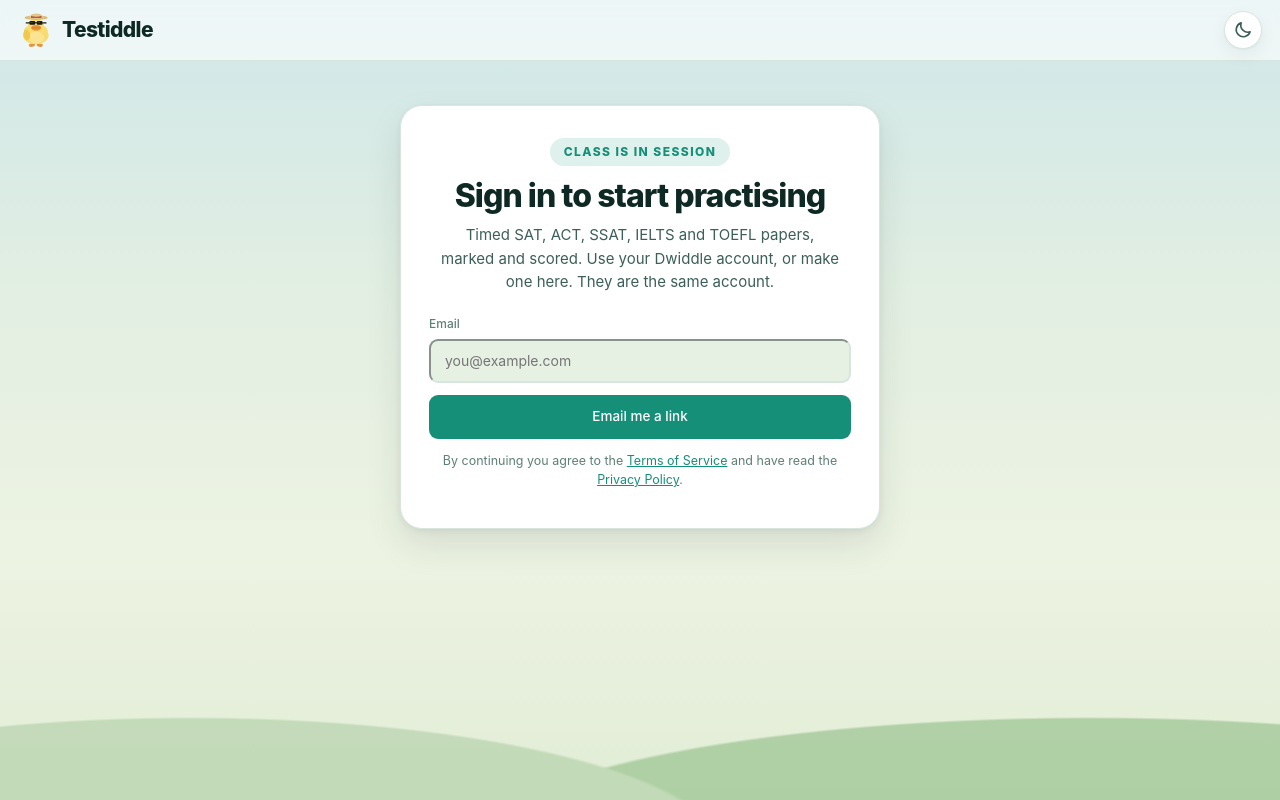
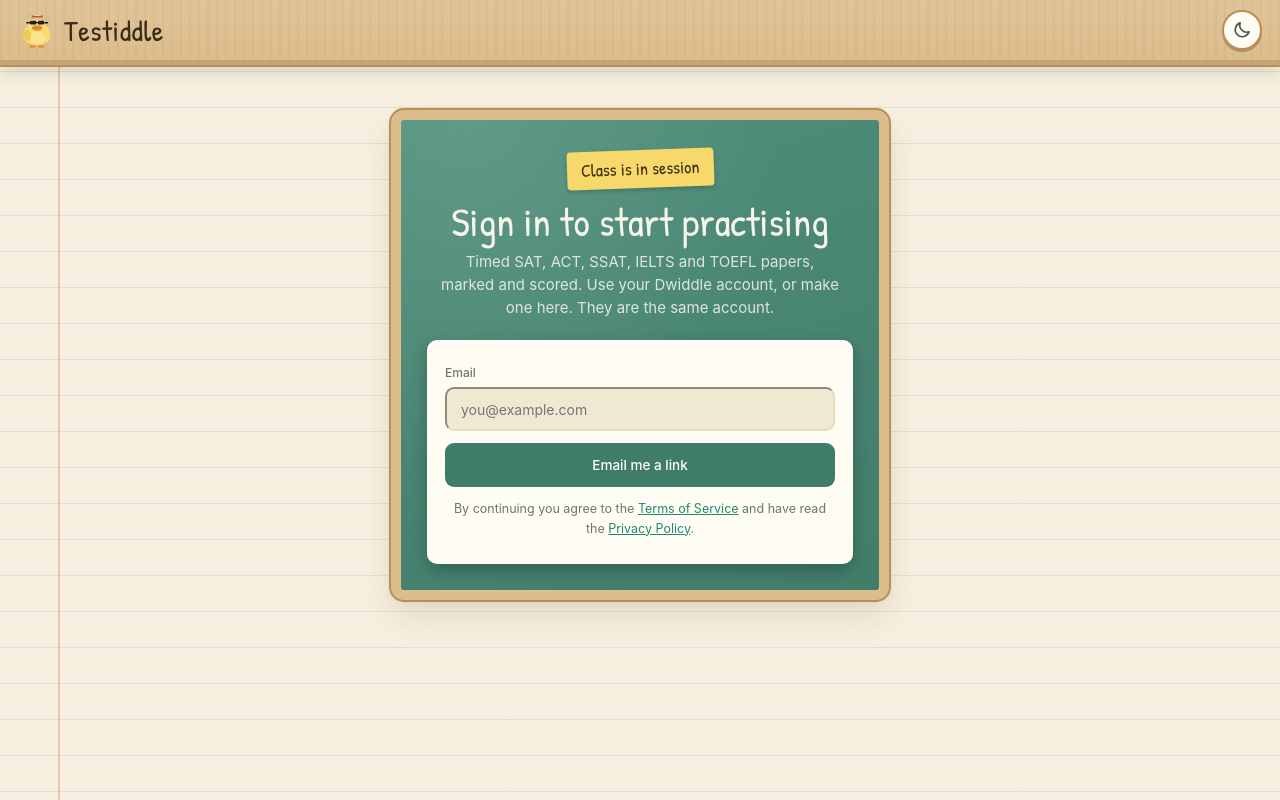
Before and after one commit to pachdono/testiddle, a React (Vite) app: page / in a window 1280 px wide. Built offline with nearby package versions, Linux system fonts and the light colour scheme; no server answers.

Commit message:
Testiddle: classroom theme in soft colours, light wood desk bar, chalkboard headings, ruled paper

```diff
--- a/src/App.jsx
+++ b/src/App.jsx
@@ -27,7 +27,7 @@
 function Top({ theme, setTheme }) {
   return (
     <header className="ti-top">
-      <a className="ti-brand" href="/"><Duck size={34} shadow={false} /><b>Testiddle</b></a>
+      <a className="ti-brand" href="/"><Duck size={36} shadow={false} /><b>Testiddle</b></a>
       <ThemeButton theme={theme} setTheme={setTheme} />
     </header>
   );
--- a/src/main.jsx
+++ b/src/main.jsx
@@ -1,6 +1,7 @@
 import { StrictMode } from "react";
 import { createRoot } from "react-dom/client";
 import App from "./App.jsx";
+import "@fontsource/patrick-hand/400.css";
 import "./styles.css";
 import "./testiddle.css";
 import { savedTheme, applyTheme } from "./theme.js";
--- a/src/testiddle.css
+++ b/src/testiddle.css
@@ -1,126 +1,182 @@
-/* Testiddle wears Dwiddle's start page: the Duck Lagoon. Pale aqua sky, sea glass
-   teal, soft green hills and clean white cards, with a highlighter yellow for the
-   small badges. Light is the lagoon by day, dark is the same lagoon at dusk. Only
-   these colours change; the components are Dwiddle's own. */
+/* Testiddle is a classroom, in Dwiddle's soft colours. Cream ruled paper with a red
+   margin, a light wood desk bar, a sage green chalkboard in a wooden frame for the
+   headings, and highlighter yellow for the badges. Light is the classroom by day,
+   dark is the same room with the lights low. Only these colours change; the
+   components are Dwiddle's own. */
+
+:root {
+  --chalk-font: "Patrick Hand", "Segoe Print", "Comic Sans MS", cursive;
+  --ti-wood: #dcbd8c;
+  --ti-wood-2: #c9a572;
+  --ti-wood-3: #b88f58;
+  --ti-board: #4f8f7b;
+  --ti-board-2: #427d6a;
+  --ti-chalk: #f7f5ea;
+  --ti-pencil: #f6d86b;
+}
 
 :root[data-theme="light"] {
-  --bg: #edf3e2;
-  --panel: #e6f0e3;
-  --surface: #ffffff;
-  --sunken: #f3f8f2;
-  --hover: #eaf4f0;
-  --active: #dcece6;
-  --line: #d6e6df;
-  --line-soft: #e5f0ea;
-  --ink: #0e2923;
-  --ink-2: #3c5f57;
-  --ink-3: #5f8077;
-  --accent: #168f79;
-  --accent-soft: #def1ec;
+  --bg: #f7f0e0;
+  --panel: #f1e8d2;
+  --surface: #fffcf4;
+  --sunken: #f8f1df;
+  --hover: #f2e9d1;
+  --active: #eadfc0;
+  --line: #e7dbbd;
+  --line-soft: #f0e6cd;
+  --ink: #26352d;
+  --ink-2: #4b5a50;
+  --ink-3: #6b786b;
+  --accent: #23896f;
+  --accent-soft: #e0efe4;
   --accent-ink: #ffffff;
-  --good: #168f79;
-  --good-soft: #def1ec;
-  --good-line: #b5dccf;
+  --good: #23896f;
+  --good-soft: #e0efe4;
+  --good-line: #b6d8c4;
   --warn: #b4531a;
-  --warn-soft: #fdf0e6;
-  --warn-line: #f0c8b0;
-  --btn: #168f79;
+  --warn-soft: #fbeadb;
+  --warn-line: #efc7a6;
+  --btn: #3f7d6a;
   --btn-ink: #ffffff;
-  --dash: #c4dcd3;
+  --dash: #d8c9a4;
   --hl-key: #fbe7a6;
-  --shadow: 0 1px 2px rgba(14, 41, 35, 0.05), 0 6px 18px rgba(14, 41, 35, 0.06);
-  --shadow-lift: 0 2px 6px rgba(14, 41, 35, 0.07), 0 16px 36px rgba(14, 41, 35, 0.1);
+  --shadow: 0 1px 2px rgba(90, 65, 25, 0.06), 0 6px 16px rgba(90, 65, 25, 0.07);
+  --shadow-lift: 0 2px 6px rgba(90, 65, 25, 0.08), 0 16px 34px rgba(90, 65, 25, 0.12);
   color-scheme: light;
 }
 
 :root[data-theme="dark"] {
-  --bg: #0f1f1c;
-  --panel: #0c1916;
-  --surface: #162a26;
-  --sunken: #12231f;
-  --hover: #1c332e;
-  --active: #234038;
-  --line: #264139;
-  --line-soft: #1d3530;
-  --ink: #e9f3ee;
-  --ink-2: #b7cfc6;
-  --ink-3: #8fb0a5;
-  --accent: #5ed0b6;
-  --accent-soft: #17382f;
-  --accent-ink: #0a1d18;
-  --good: #6fd9b8;
-  --good-soft: #17382f;
-  --good-line: #2b6554;
+  --bg: #1b2621;
+  --panel: #16201c;
+  --surface: #243430;
+  --sunken: #1f2d28;
+  --hover: #2b3d37;
+  --active: #33473f;
+  --line: #34483f;
+  --line-soft: #2a3c35;
+  --ink: #f0efe3;
+  --ink-2: #c7cfc0;
+  --ink-3: #a1ada0;
+  --accent: #7fd9bd;
+  --accent-soft: #1f4036;
+  --accent-ink: #10241c;
+  --good: #86dcc0;
+  --good-soft: #1f4036;
+  --good-line: #2f6a56;
   --warn: #f0a878;
   --warn-soft: #3a261a;
   --warn-line: #6a4528;
-  --btn: #5ed0b6;
-  --btn-ink: #0a1d18;
-  --dash: #2f4d44;
+  --btn: #7fd9bd;
+  --btn-ink: #10241c;
+  --dash: #3f554a;
   --hl-key: #6b5a1c;
-  --shadow: 0 1px 2px rgba(0, 0, 0, 0.3), 0 6px 18px rgba(0, 0, 0, 0.25);
-  --shadow-lift: 0 2px 6px rgba(0, 0, 0, 0.35), 0 16px 36px rgba(0, 0, 0, 0.4);
+  --shadow: 0 1px 2px rgba(0, 0, 0, 0.3), 0 6px 16px rgba(0, 0, 0, 0.25);
+  --shadow-lift: 0 2px 6px rgba(0, 0, 0, 0.35), 0 16px 34px rgba(0, 0, 0, 0.4);
+  --ti-wood: #5b4430;
+  --ti-wood-2: #4a3626;
+  --ti-wood-3: #3b2a1c;
+  --ti-board: #2f5f50;
+  --ti-board-2: #264f43;
   color-scheme: dark;
 }
 
 body { background: var(--bg); }
 
-/* the lagoon: sky above, soft hills along the bottom */
+/* ruled paper, with the red margin line down the left */
 .ti-shell {
   position: relative; min-height: 100vh; display: flex; flex-direction: column; color: var(--ink);
-  background: linear-gradient(180deg, #cfe7e9 0%, #e3efe2 38%, #edf3e2 70%, #e1edd6 100%) fixed;
+  background-color: var(--bg);
+  background-image: repeating-linear-gradient(to bottom, transparent 0 35px, rgba(80, 120, 165, 0.14) 35px 36px);
+  background-attachment: local;
 }
-:root[data-theme="dark"] .ti-shell { background: linear-gradient(180deg, #123029 0%, #0f1f1c 45%, #0c1916 100%) fixed; }
-.ti-shell::before {
-  content: ""; position: fixed; left: -5vw; right: -5vw; bottom: -6vh; height: 26vh; pointer-events: none; z-index: 0; opacity: 0.55;
-  background:
-    radial-gradient(60% 100% at 18% 100%, #a9cba0 0 62%, transparent 63%),
-    radial-gradient(70% 100% at 82% 100%, #86b77d 0 62%, transparent 63%);
-}
-:root[data-theme="dark"] .ti-shell::before { opacity: 0.22; filter: saturate(0.7) brightness(0.6); }
+:root[data-theme="dark"] .ti-shell { background-image: repeating-linear-gradient(to bottom, transparent 0 35px, rgba(255, 255, 255, 0.05) 35px 36px); }
+.ti-shell::after { content: ""; position: fixed; top: 0; bottom: 0; left: 58px; width: 2px; background: rgba(214, 105, 105, 0.32); pointer-events: none; z-index: 0; }
+:root[data-theme="dark"] .ti-shell::after { background: rgba(240, 140, 140, 0.18); }
 .ti-shell > * { position: relative; z-index: 1; }
 
+/* the desk bar: light wood with a little grain */
 .ti-top {
   position: sticky; top: 0; z-index: 20;
   display: flex; align-items: center; justify-content: space-between; gap: 12px;
-  padding: 10px max(18px, env(safe-area-inset-right)) 10px max(18px, env(safe-area-inset-left));
-  background: rgba(255, 255, 255, 0.62); backdrop-filter: blur(14px); -webkit-backdrop-filter: blur(14px);
-  border-bottom: 1px solid var(--line);
-  color: var(--ink);
+  padding: 9px max(18px, env(safe-area-inset-right)) 9px max(18px, env(safe-area-inset-left));
+  background:
+    repeating-linear-gradient(90deg, rgba(120, 80, 30, 0.05) 0 2px, transparent 2px 9px),
+    linear-gradient(180deg, color-mix(in srgb, var(--ti-wood) 100%, #fff 12%), var(--ti-wood));
+  border-bottom: 5px solid var(--ti-wood-2);
+  box-shadow: 0 2px 0 var(--ti-wood-3), 0 8px 16px rgba(60, 40, 15, 0.14);
+  color: #3a2a18;
 }
-:root[data-theme="dark"] .ti-top { background: rgba(15, 31, 28, 0.7); }
-.ti-brand { display: inline-flex; align-items: center; gap: 10px; color: var(--ink); text-decoration: none; }
-.ti-brand b { font-weight: 800; font-size: 21px; letter-spacing: -0.03em; line-height: 1; }
-.ti-theme { display: grid; place-items: center; width: 38px; height: 38px; border-radius: 50%; border: 1px solid var(--line); background: var(--surface); color: var(--ink-2); cursor: pointer; box-shadow: var(--shadow); transition: transform 0.15s, color 0.15s; }
-.ti-theme:hover { color: var(--accent); transform: translateY(-1px); }
+:root[data-theme="dark"] .ti-top { color: #f0e2c9; }
+.ti-brand { display: inline-flex; align-items: center; gap: 10px; color: inherit; text-decoration: none; }
+.ti-brand b { font-family: var(--chalk-font); font-weight: 400; font-size: 29px; letter-spacing: 0.02em; line-height: 1; }
+.ti-theme { display: grid; place-items: center; width: 40px; height: 40px; border-radius: 50%; border: 2px solid var(--ti-wood-3); background: var(--surface); color: var(--ink-2); cursor: pointer; box-shadow: 0 2px 0 var(--ti-wood-3); transition: transform 0.12s, box-shadow 0.12s; }
+.ti-theme:hover { transform: translateY(-1px); box-shadow: 0 3px 0 var(--ti-wood-3); }
+.ti-theme:active { transform: translateY(2px); box-shadow: 0 0 0 var(--ti-wood-3); }
 .ti-theme:focus-visible { outline: 3px solid var(--accent); outline-offset: 2px; }
 
-.ti-main { flex: 1; width: 100%; max-width: 1100px; margin: 0 auto; padding: 14px 16px 56px; }
-.ti-main .page { padding-top: 12px; }
-.ti-main .card { border-radius: 14px; border-color: var(--line); }
+.ti-main { flex: 1; width: 100%; max-width: 1100px; margin: 0 auto; padding: 22px 16px 56px; }
+.ti-main .page { padding-top: 0; }
+
+/* every page opens with a chalkboard in a wooden frame */
+.ti-main .page-head {
+  position: relative; margin: 6px 0 38px; padding: 20px 26px 22px; border-radius: 12px; color: var(--ti-chalk);
+  background:
+    radial-gradient(120% 160% at 12% 0%, rgba(255, 255, 255, 0.1), transparent 55%),
+    linear-gradient(160deg, var(--ti-board), var(--ti-board-2));
+  border: 9px solid var(--ti-wood); outline: 2px solid var(--ti-wood-3); outline-offset: -1px;
+  box-shadow: var(--shadow-lift);
+}
+.ti-main .page-head h1 { margin: 0 0 4px; font-family: var(--chalk-font); font-weight: 400; font-size: 42px; line-height: 1.05; letter-spacing: 0.01em; color: var(--ti-chalk); text-shadow: 0 0 1px rgba(255, 255, 255, 0.5); }
+.ti-main .page-head p { margin: 0; font-size: 15px; color: rgba(247, 245, 234, 0.85); }
+/* the chalk tray under it, with a stick of chalk and an eraser */
+.ti-main .page-head::after {
+  content: ""; position: absolute; left: 26px; right: 26px; bottom: -22px; height: 11px; border-radius: 0 0 6px 6px;
+  background: linear-gradient(180deg, var(--ti-wood-2), var(--ti-wood-3)); box-shadow: 0 4px 8px rgba(60, 40, 15, 0.18);
+}
+.ti-main .page-head::before {
+  content: ""; position: absolute; right: 78px; bottom: -17px; width: 36px; height: 7px; border-radius: 3px; z-index: 1;
+  background: linear-gradient(180deg, #fffdf2, #e8e4d2);
+  box-shadow: -56px 0 0 -1px #f6d86b, 60px -2px 0 3px #7a8a82;
+}
+
+.ti-main .card { border-radius: 12px; border-color: var(--line); }
 
 /* a highlighter stroke behind the small badges */
-.ti-main .pill { background: color-mix(in srgb, #fbe7a6 70%, var(--surface)); color: #3b3210; border-color: transparent; }
-:root[data-theme="dark"] .ti-main .pill { background: color-mix(in srgb, #fbe7a6 24%, var(--surface)); color: #fdf0c4; }
+.ti-main .pill { background: color-mix(in srgb, #fbe7a6 78%, var(--surface)); color: #3b3210; border-color: transparent; }
+:root[data-theme="dark"] .ti-main .pill { background: color-mix(in srgb, #fbe7a6 26%, var(--surface)); color: #fdf0c4; }
 
-.ti-foot { display: flex; flex-wrap: wrap; align-items: center; justify-content: center; gap: 8px 18px; padding: 16px 16px 26px; font-size: 13px; color: var(--ink-3); }
+.ti-foot { display: flex; flex-wrap: wrap; align-items: center; justify-content: center; gap: 8px 18px; padding: 14px 16px 24px; margin-top: 8px; border-top: 6px solid var(--ti-wood); font-size: 13px; color: var(--ink-3); background: color-mix(in srgb, var(--ti-wood) 22%, var(--bg)); }
 .ti-foot a, .ti-linkbtn { color: var(--ink-2); font: inherit; font-weight: 600; text-decoration: underline; text-underline-offset: 3px; background: none; border: 0; padding: 0; cursor: pointer; }
 
-/* the front door */
+/* the front door: the same board, with the sign in form pinned to it */
 .ti-door { flex: 1; display: grid; place-items: start center; padding: 44px 16px 64px; }
 .ti-board {
-  width: min(480px, 100%); padding: 32px 28px 26px; border-radius: 22px; text-align: center;
-  background: var(--surface); border: 1px solid var(--line); box-shadow: var(--shadow-lift); color: var(--ink);
+  position: relative; width: min(500px, 100%); padding: 30px 26px 26px; border-radius: 14px; text-align: center; color: var(--ti-chalk);
+  background:
+    radial-gradient(120% 140% at 15% 0%, rgba(255, 255, 255, 0.1), transparent 55%),
+    linear-gradient(160deg, var(--ti-board), var(--ti-board-2));
+  border: 11px solid var(--ti-wood); outline: 2px solid var(--ti-wood-3); outline-offset: -1px;
+  box-shadow: var(--shadow-lift);
 }
-.ti-kicker { display: inline-block; margin: 0 0 12px; padding: 5px 14px; border-radius: 999px; background: var(--accent-soft); color: var(--accent); font-size: 12px; font-weight: 800; letter-spacing: 0.12em; text-transform: uppercase; }
-.ti-board h1 { margin: 0 0 10px; font-weight: 800; font-size: 32px; line-height: 1.1; letter-spacing: -0.03em; }
-.ti-sub { margin: 0 auto 22px; max-width: 400px; font-size: 15px; line-height: 1.55; color: var(--ink-2); }
-.ti-signin { text-align: left; }
-.ti-board .warn-text { color: var(--warn); }
+.ti-kicker { display: inline-block; margin: 0 0 12px; padding: 5px 14px; border-radius: 4px; background: var(--ti-pencil); color: #3b3210; font-family: var(--chalk-font); font-size: 18px; transform: rotate(-2deg); box-shadow: 0 2px 4px rgba(0, 0, 0, 0.2); }
+.ti-board h1 { margin: 0 0 8px; font-family: var(--chalk-font); font-weight: 400; font-size: 40px; line-height: 1.05; }
+.ti-sub { margin: 0 auto 20px; max-width: 400px; font-size: 15px; line-height: 1.55; color: rgba(247, 245, 234, 0.86); }
+.ti-signin { text-align: left; padding: 20px 18px 14px; border-radius: 10px; background: var(--surface); color: var(--ink); box-shadow: 0 6px 16px rgba(0, 0, 0, 0.25); }
+.ti-signin a { color: var(--accent); }
+.ti-board .warn-text { color: #ffe0c0; }
 
+@media (max-width: 700px) {
+  .ti-shell::after { left: 22px; }
+}
 @media (max-width: 520px) {
-  .ti-brand b { font-size: 19px; }
-  .ti-board { padding: 26px 18px 20px; }
-  .ti-board h1 { font-size: 27px; }
+  .ti-brand b { font-size: 25px; }
+  .ti-board { padding: 24px 16px 20px; border-width: 8px; }
+  .ti-board h1 { font-size: 33px; }
+  .ti-main .page-head { padding: 16px 18px 18px; border-width: 7px; }
+  .ti-main .page-head h1 { font-size: 34px; }
+  .ti-main .page-head::before { display: none; }
 }
-.ti-board a { color: var(--accent); }
+
+/* buttons on the board are chalk too */
+.ti-main .page-head .btn.quiet { color: var(--ti-chalk); background: rgba(255, 255, 255, 0.12); border: 1px dashed rgba(247, 245, 234, 0.5); }
+.ti-main .page-head .btn.quiet:hover { background: rgba(255, 255, 255, 0.2); }
--- a/src/theme.js
+++ b/src/theme.js
@@ -12,6 +12,6 @@
 export function applyTheme(t) {
   document.documentElement.dataset.theme = t;
   const meta = document.querySelectorAll('meta[name="theme-color"]');
-  meta.forEach((m) => m.setAttribute("content", t === "dark" ? "#0f1f1c" : "#cfe7e9"));
+  meta.forEach((m) => m.setAttribute("content", t === "dark" ? "#3d2c1c" : "#e1c799"));
   try { localStorage.setItem(KEY, t); } catch { /* storage blocked */ }
 }
```
